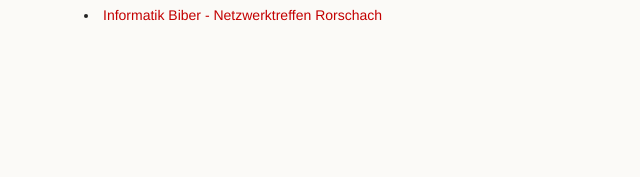
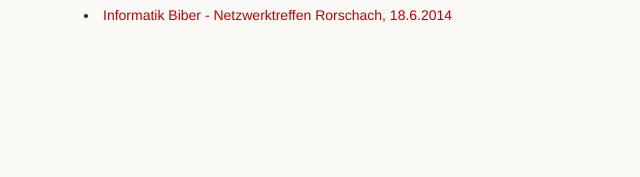
Before and after one commit to mgje/presentations, a plain HTML site: page index.html in a window 1280 px wide. Shown: the part 256-433 px from the top of the page, 251-891 px from the left. Drawn offline with Linux system fonts and the light colour scheme.

Commit message:
Update index.html

```diff
--- a/index.html
+++ b/index.html
@@ -47,7 +47,7 @@
               <a href="Budapest2014/FermatWeberProblem.html">Eine interaktive Lösung des Fermat-Weber Problems mit GeoGebra</a>
             </li>
             <li>
-              <a href="InformatikBiber/index.html">Informatik Biber - Netzwerktreffen Rorschach</a>
+              <a href="InformatikBiber/index.html">Informatik Biber - Netzwerktreffen Rorschach, 18.6.2014</a>
             </li>
          </ul>
        </p>
```
